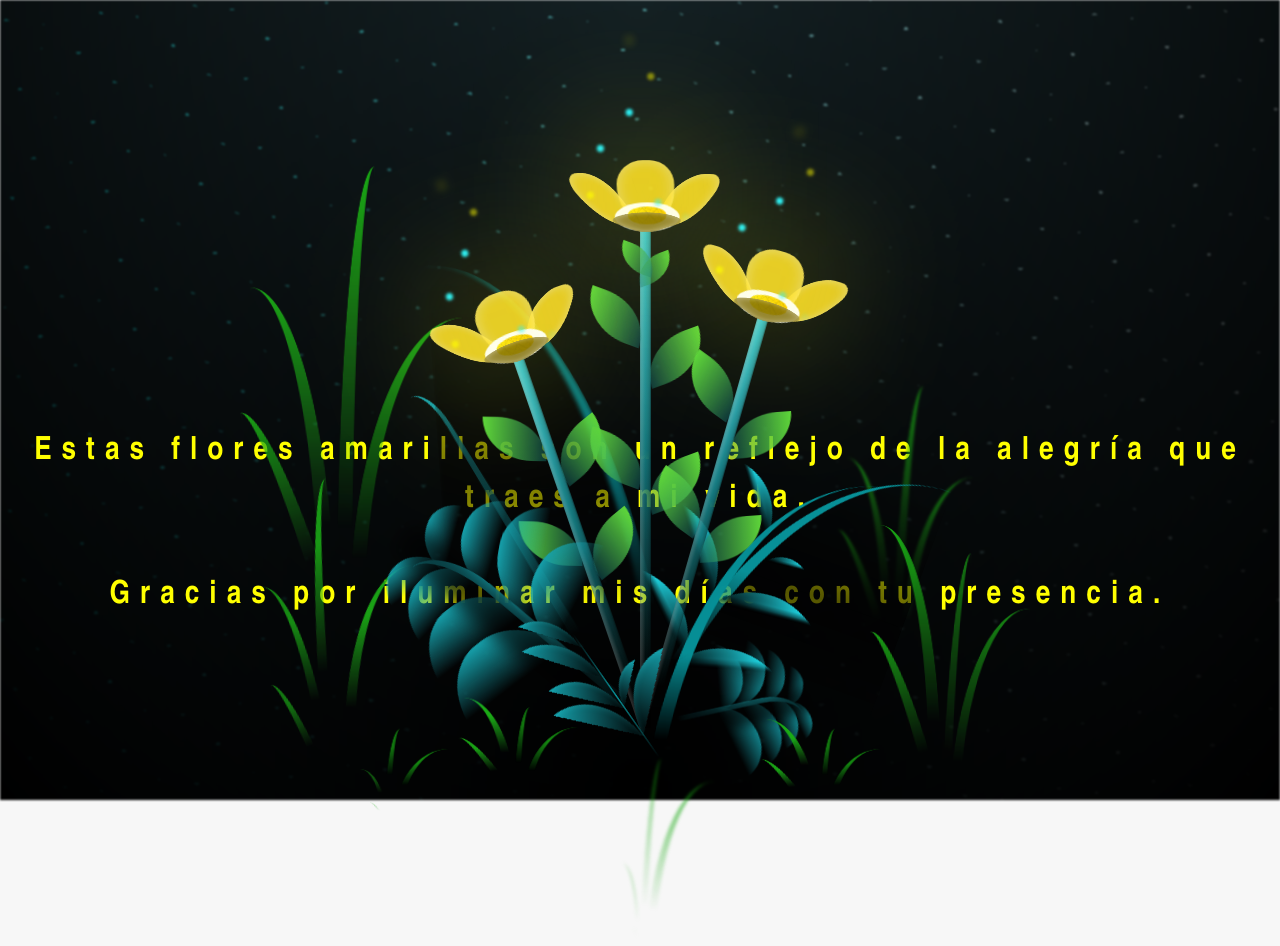
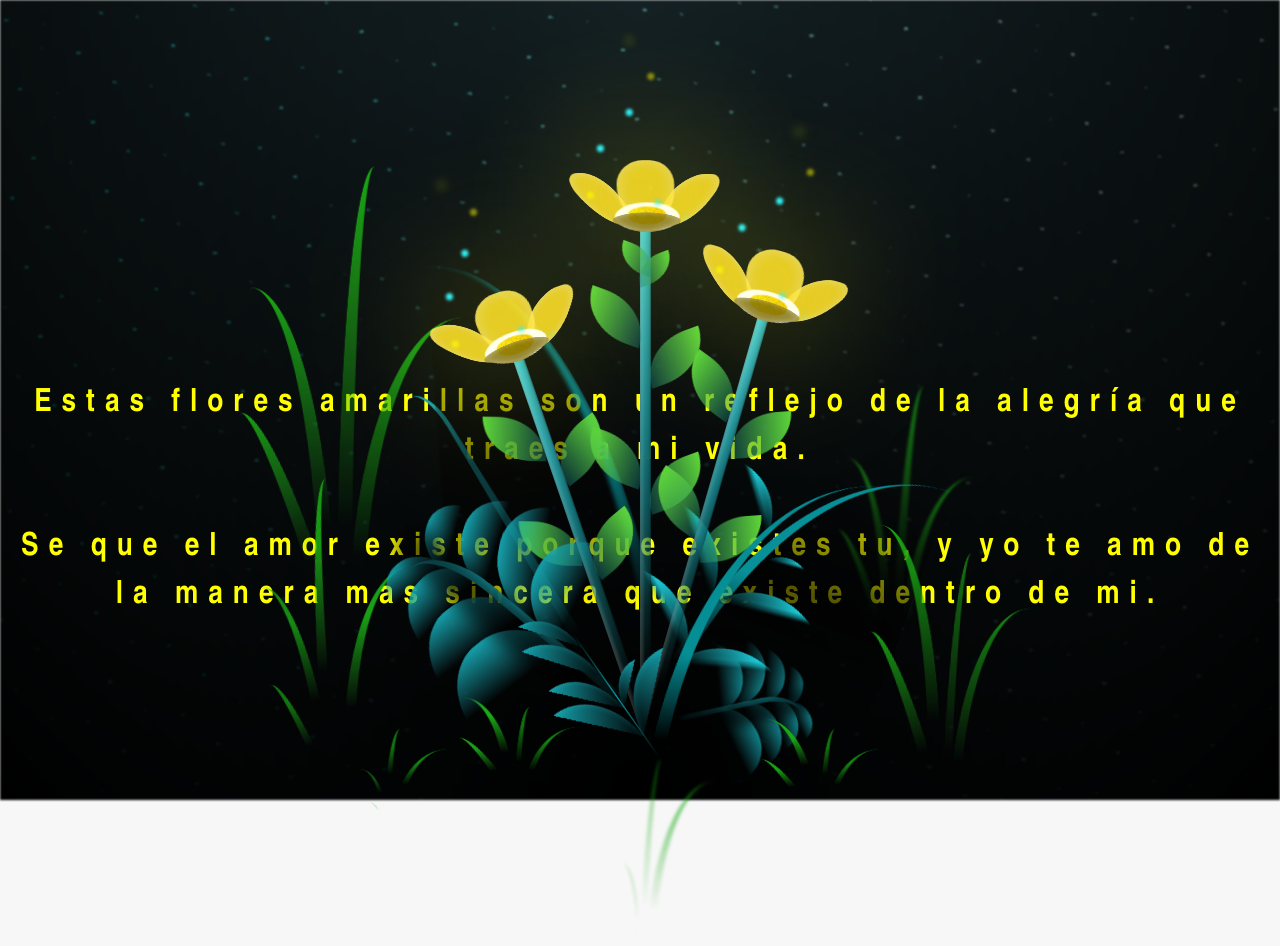
Before and after one commit to GiovaJV/Flores, a plain HTML site: page flower.html in a window 1280 px wide. Drawn offline with Linux system fonts and the light colour scheme.

Commit message:
Update flower.html

```diff
--- a/flower.html
+++ b/flower.html
@@ -14,7 +14,7 @@
 
     </div>
     <h1 class="titulo">Estas flores amarillas son un reflejo de la alegría que traes a mi vida. <br> <br>
-      Gracias por iluminar mis días con tu presencia.</h1>
+      Se que el amor existe porque existes tu, y yo te amo de la manera mas sincera que existe dentro de mi.</h1>
 
     <div class="night"></div>
     <div class="flowers">
```
